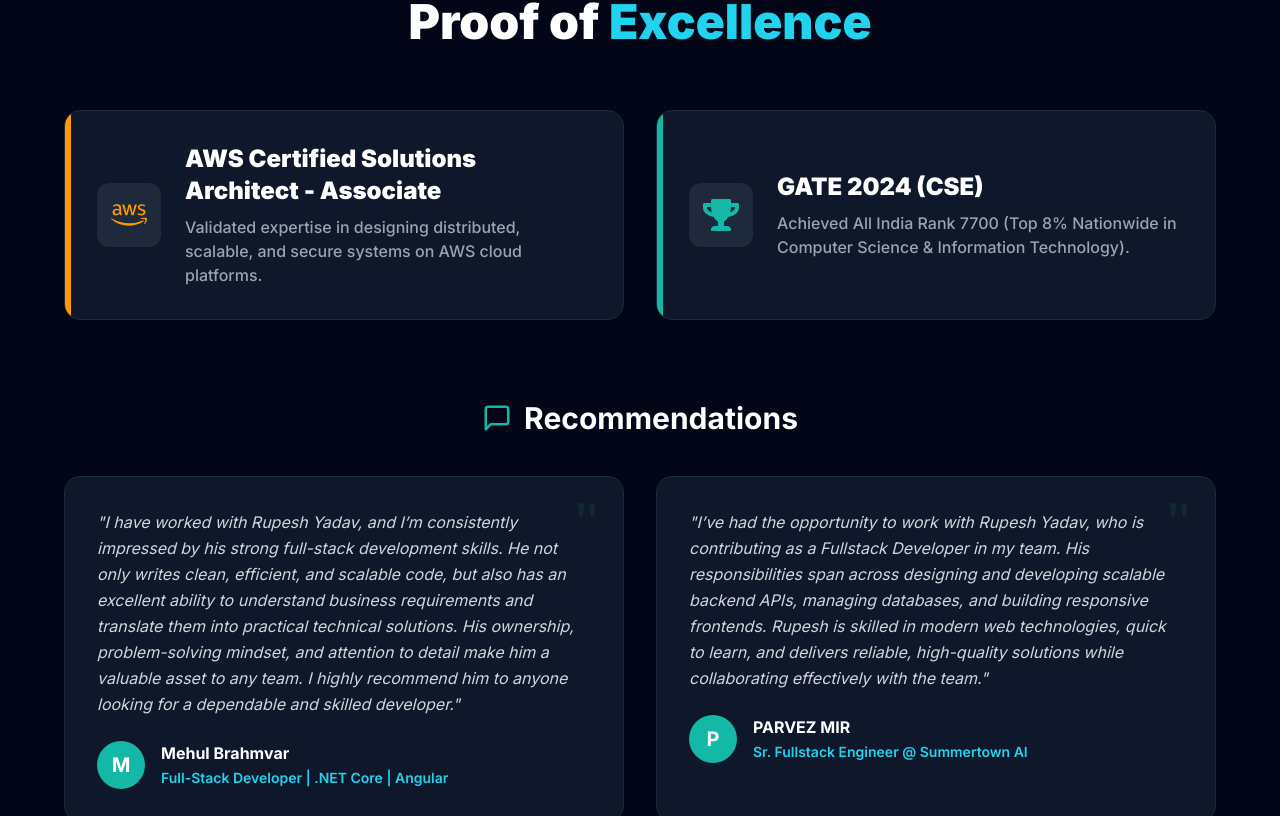
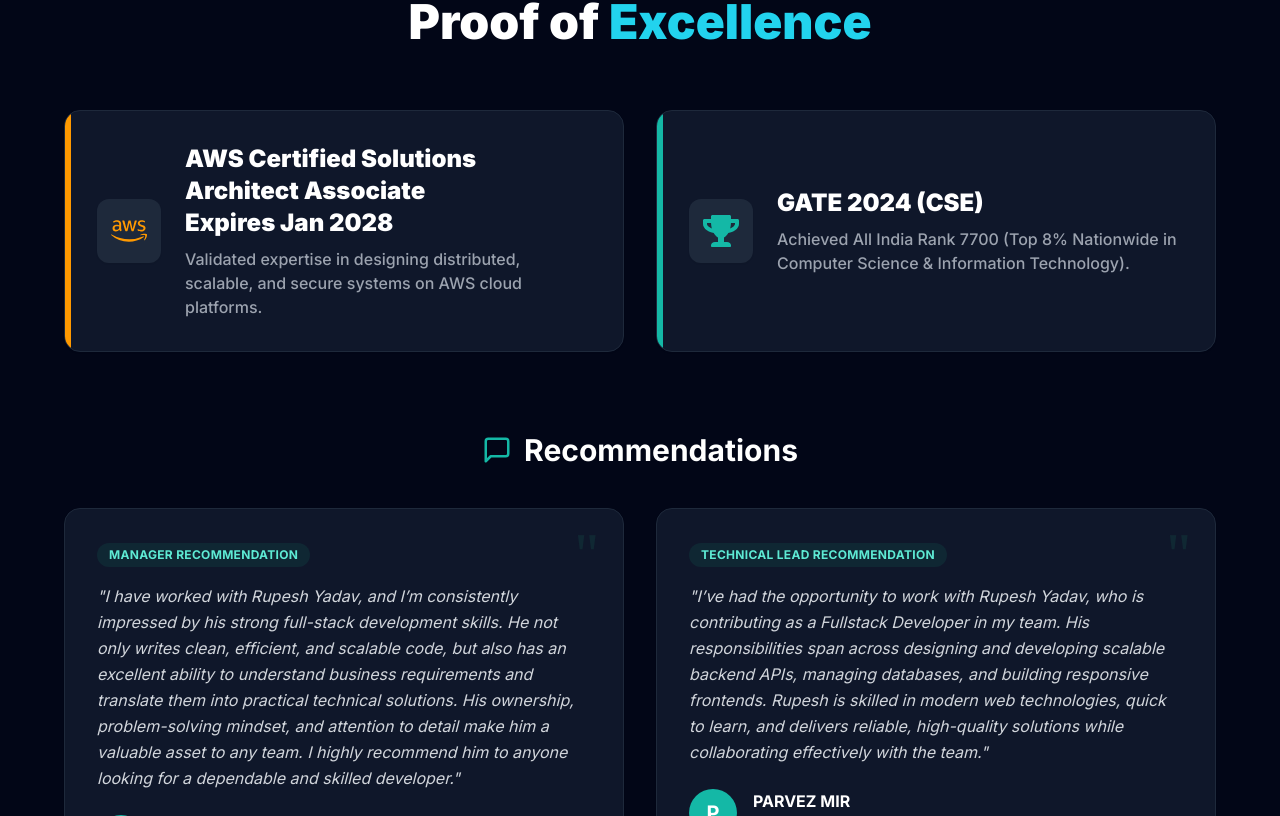
Before and after one commit to RupeshDev18/rupesh-portfolio, a React (Vite) app: page / in a window 1280 px wide. Shown: the part 1884-2700 px from the top of the page. Built offline with nearby package versions, Linux system fonts and the light colour scheme.

Commit message:
feat: some improvements in Achievement and Footer

```diff
--- a/src/components/achievements/Achievements.jsx
+++ b/src/components/achievements/Achievements.jsx
@@ -37,7 +37,7 @@
                 {item.icon === "aws" ? <FaAws /> : <FaTrophy />}
               </div>
               <div>
-                <h3 className="text-xl md:text-2xl font-black text-gray-900 dark:text-white mb-2 leading-tight">
+                <h3 className="text-xl md:text-2xl font-black text-gray-900 dark:text-white mb-2 leading-tight whitespace-pre-line">
                   {item.title}
                 </h3>
                 <p className="text-gray-600 dark:text-gray-400 font-medium leading-relaxed text-sm md:text-base">
@@ -67,6 +67,11 @@
                 <div className="absolute top-4 right-6 text-6xl text-teal-100 dark:text-teal-900/30 font-serif leading-none select-none">
                   "
                 </div>
+                {test.badge && (
+                  <div className="inline-block px-3 py-1 mb-4 rounded-full bg-teal-50 dark:bg-teal-900/30 text-teal-700 dark:text-teal-300 text-xs font-bold uppercase tracking-wide">
+                    {test.badge}
+                  </div>
+                )}
                 <p className="text-gray-700 dark:text-gray-300 italic mb-6 relative z-10 leading-relaxed">
                   "{test.text}"
                 </p>
--- a/src/components/footer/Footer.jsx
+++ b/src/components/footer/Footer.jsx
@@ -21,7 +21,11 @@
             <h3 className="text-2xl font-bold bg-gradient-to-r from-teal-400 via-cyan-400 to-blue-500 bg-clip-text text-transparent mb-2">
               {portfolioData.name}
             </h3>
-            <p className="text-gray-400 text-sm">Full-Stack SaaS Engineer | AWS Certified Solutions Architect</p>
+            <ul className="text-gray-400 text-sm space-y-2 mt-4">
+              <li className="flex items-center gap-2"><span className="w-1.5 h-1.5 rounded-full bg-teal-500"></span> AWS Certified Solutions Architect</li>
+              <li className="flex items-center gap-2"><span className="w-1.5 h-1.5 rounded-full bg-teal-500"></span> GATE 2024 AIR 7700</li>
+              <li className="flex items-center gap-2"><span className="w-1.5 h-1.5 rounded-full bg-teal-500"></span> Available for Full Stack / Backend Roles</li>
+            </ul>
           </motion.div>
 
           <motion.div initial={{ opacity: 0, y: 20 }} whileInView={{ opacity: 1, y: 0 }} transition={{ duration: 0.6, delay: 0.1 }} viewport={{ once: true }}>
--- a/src/data/data.json
+++ b/src/data/data.json
@@ -6,7 +6,7 @@
   "summary": "AWS Certified Solutions Architect building scalable applications with React, Node.js, FastAPI, and AWS.",
   "typewriterKeywords": [
     "AWS Certified Solutions Architect",
-    "Multi-Tenant SaaS Specialist",
+    "Software Engineer",
     "Full Stack Engineer"
   ],
   "socials": {
@@ -158,7 +158,7 @@
   ],
   "achievements": [
     {
-      "title": "AWS Certified Solutions Architect - Associate",
+      "title": "AWS Certified Solutions Architect Associate\nExpires Jan 2028",
       "description": "Validated expertise in designing distributed, scalable, and secure systems on AWS cloud platforms.",
       "icon": "aws"
     },
@@ -170,11 +170,13 @@
   ],
   "testimonials": [
     {
+      "badge": "Manager Recommendation",
       "name": "Mehul Brahmvar",
       "role": "Full-Stack Developer | .NET Core | Angular",
       "text": "I have worked with Rupesh Yadav, and I’m consistently impressed by his strong full-stack development skills. He not only writes clean, efficient, and scalable code, but also has an excellent ability to understand business requirements and translate them into practical technical solutions. His ownership, problem-solving mindset, and attention to detail make him a valuable asset to any team. I highly recommend him to anyone looking for a dependable and skilled developer."
     },
     {
+      "badge": "Technical Lead Recommendation",
       "name": "PARVEZ MIR",
       "role": "Sr. Fullstack Engineer @ Summertown AI",
       "text": "I’ve had the opportunity to work with Rupesh Yadav, who is contributing as a Fullstack Developer in my team. His responsibilities span across designing and developing scalable backend APIs, managing databases, and building responsive frontends. Rupesh is skilled in modern web technologies, quick to learn, and delivers reliable, high-quality solutions while collaborating effectively with the team."
```
